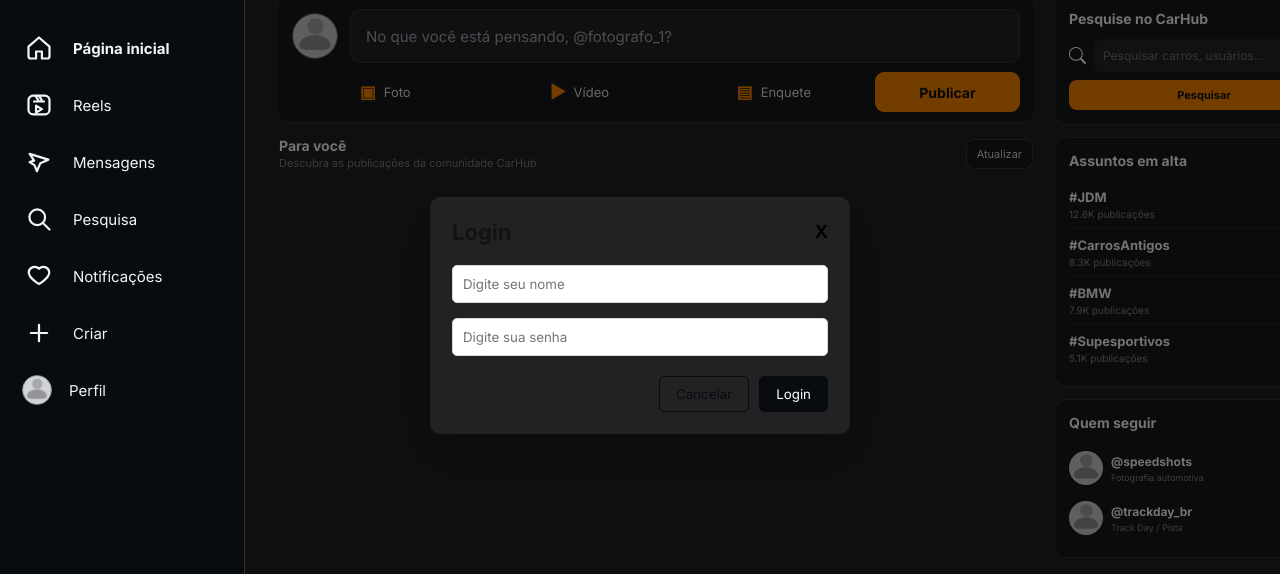
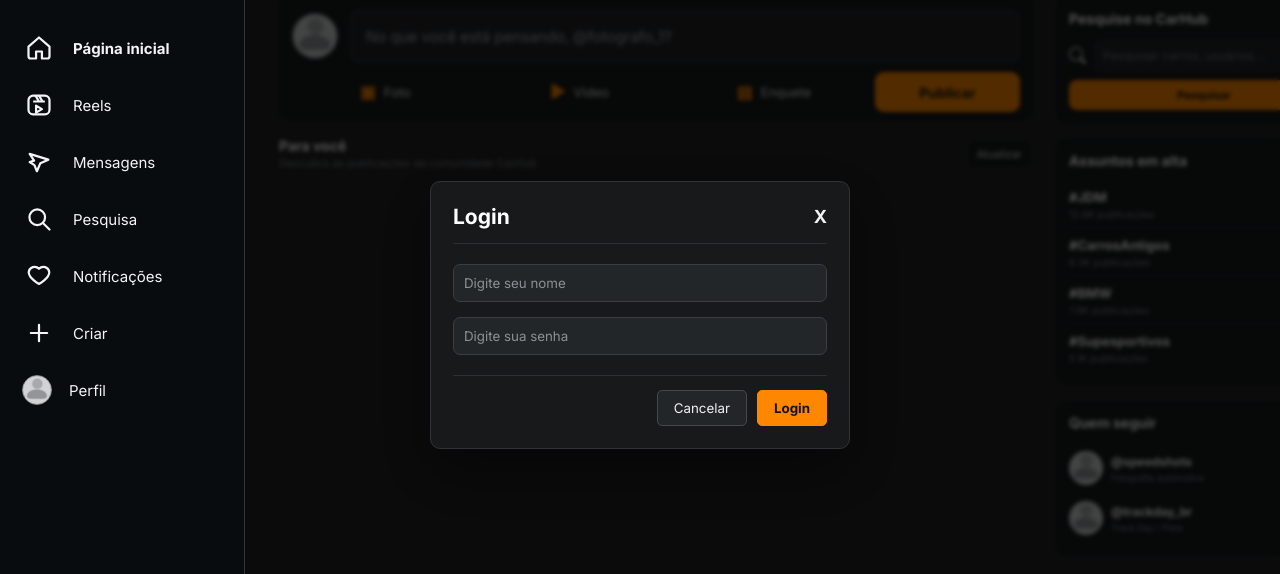
Before and after one commit to Livrinhos/CarHub, a website: page frontend/index.html in a window 1280 px wide. Both pictures are taken after a click on the button "Criar". Shown: the part 85-659 px from the top of the page. Drawn offline with Linux system fonts and the light colour scheme; no server answers.

Commit message:
style(frontend): improve modal contrast and CarHub colors

```diff
--- a/frontend/style.css
+++ b/frontend/style.css
@@ -2044,3 +2044,109 @@ body:has(.side-nav:hover) main.home-main {
         margin-right: auto !important;
     }
 }
+
+
+/* Modal do CarHub — contraste e cores da identidade */
+.modal {
+    background: rgba(0, 0, 0, 0.68);
+    backdrop-filter: blur(2px);
+}
+
+.modal-content {
+    background: #17191b;
+    color: #f5f5f5;
+    border: 1px solid #303337;
+    box-shadow: 0 22px 55px rgba(0,0,0,.42);
+}
+
+.modal-header {
+    border-bottom: 1px solid #2d3033;
+    padding-bottom: 14px;
+}
+
+.modal-header h2 {
+    color: #ffffff;
+    font-size: 21px;
+    font-weight: 700;
+}
+
+.close-btn {
+    color: #f1f1f1;
+}
+
+.close-btn:hover {
+    color: var(--orange);
+}
+
+.form-group label {
+    color: #f3f4f5;
+}
+
+.form-group p {
+    color: #858b90;
+}
+
+.form-group input[type="text"],
+.form-group input[type="password"] {
+    background: #232629;
+    color: #ffffff;
+    border: 1px solid #3a3e42;
+    border-radius: 7px;
+}
+
+.form-group input[type="text"]::placeholder,
+.form-group input[type="password"]::placeholder {
+    color: #8b9196;
+}
+
+.form-group input[type="text"]:focus,
+.form-group input[type="password"]:focus {
+    border-color: var(--orange);
+    box-shadow: 0 0 0 2px rgba(255,135,0,.12);
+}
+
+.modal-footer {
+    border-top: 1px solid #2d3033;
+    padding-top: 14px;
+}
+
+.modal .btn-dark {
+    background: var(--orange);
+    color: #111315;
+    border-color: var(--orange);
+    font-weight: 700;
+}
+
+.modal .btn-dark:hover {
+    background: #ff981f;
+}
+
+.modal .btn-outline {
+    color: #f1f1f1;
+    background: #232629;
+    border-color: #45494d;
+}
+
+.modal .btn-outline:hover {
+    background: #2b2f33;
+}
+
+#contador,
+#nome-arquivo-selecionado {
+    color: #858b90;
+}
+
+#btn-escolher-arquivo {
+    background: #232629;
+    color: #f1f1f1;
+    border-color: #45494d;
+}
+
+#btn-escolher-arquivo:hover {
+    border-color: var(--orange);
+    color: var(--orange);
+}
+
+.error-msg {
+    color: #ff6b6b;
+}
```
